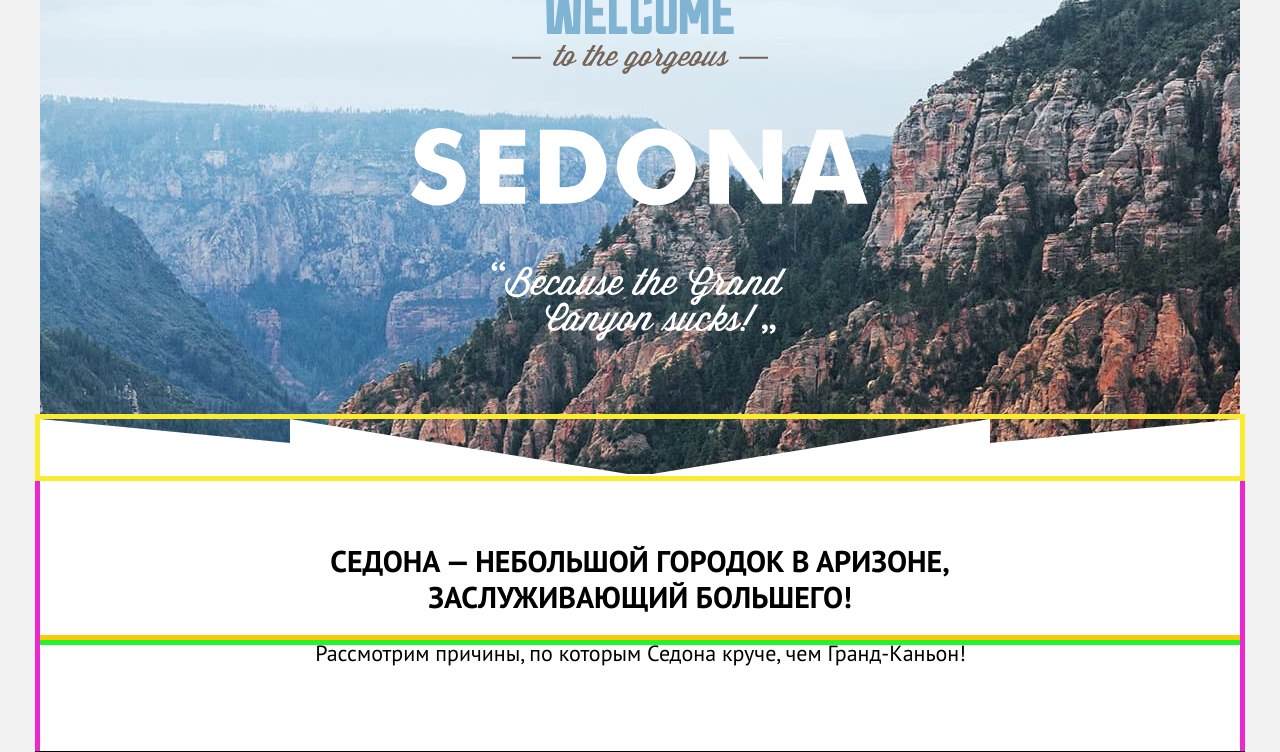
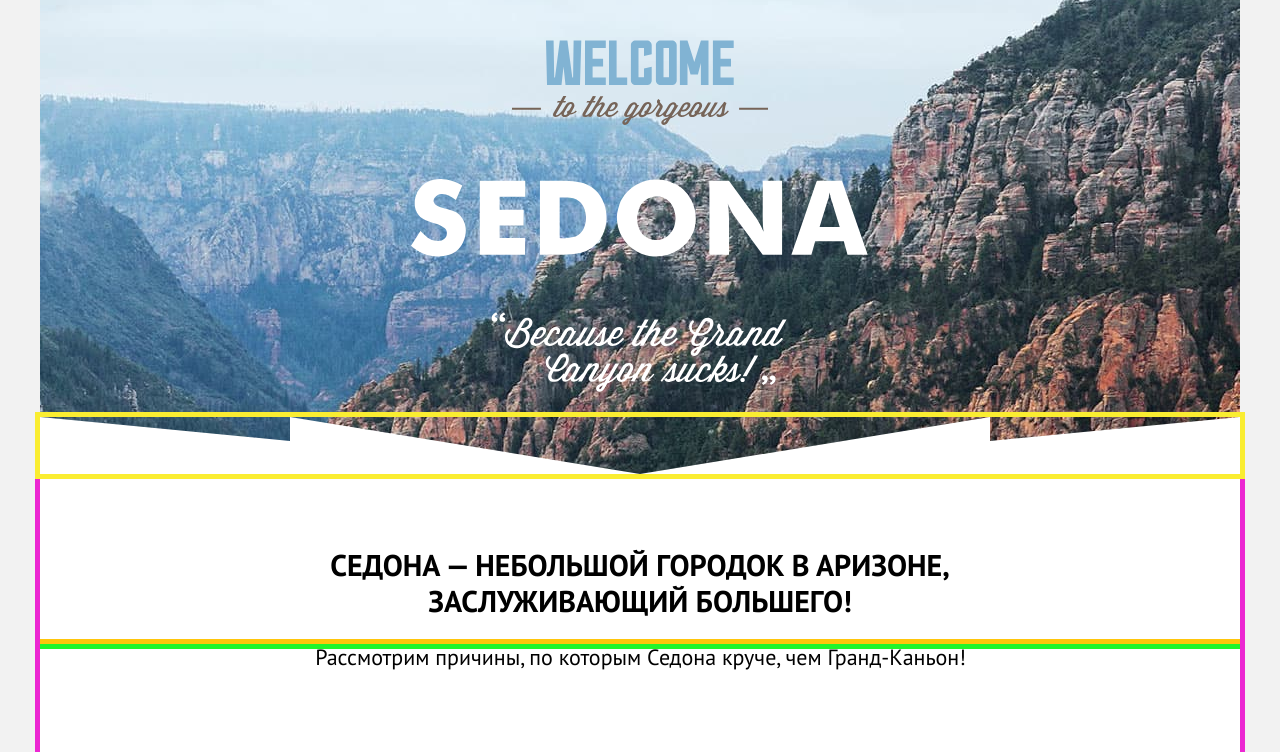
Before and after one commit to htmlacademy-htmlcss/2218579-sedona-35, a plain HTML site: page index.html in a window 1280 px wide. Shown: the part 86-838 px from the top of the page. Drawn offline with Linux system fonts and the light colour scheme.

Commit message:
Добавляет и убирает стили в блоке добро пожаловать в Седону

```diff
--- a/styles/styles.css
+++ b/styles/styles.css
@@ -169,13 +169,12 @@ body {
 /*Добро пожаловать в Седону*/
 .welcom-sedona {
   background-image: url("../images/background-сanyon.jpg");
-  width: 1200px;
-  height: 485px;
   background-color: 	#808080;
   background-repeat: no-repeat;
   text-align: center;
   position: relative;
-  margin: 0 auto;
+  padding-top: 51px;
+  padding-bottom: 81px;
 }
 
 .welcom-sedona::after {
@@ -185,7 +184,7 @@ body {
   width: 1200px;
   height: 57px;
   left: 0;
-  top: 430px;
+  top: 428px;
   /*временно*/
   outline: 5px solid rgb(250, 237, 49);
 }
```
